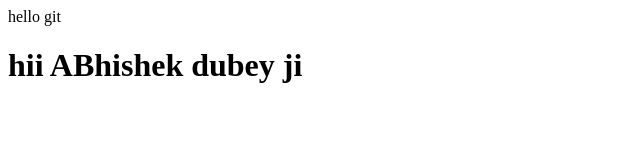
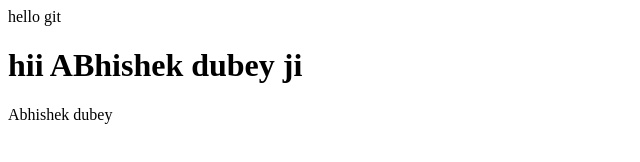
Before and after one commit to abhidubey0106/abhidubey_repo, a plain HTML site: page index.html in a window 1280 px wide. Shown: the whole page, without its empty margins (0-640 px from the left). Drawn offline with Linux system fonts and the light colour scheme.

Commit message:
Add new paragraph

```diff
--- a/index.html
+++ b/index.html
@@ -1,2 +1,3 @@
 <p>hello git</p>
 <h1>hii ABhishek dubey ji</h1>
+<p>Abhishek dubey</p>
```
